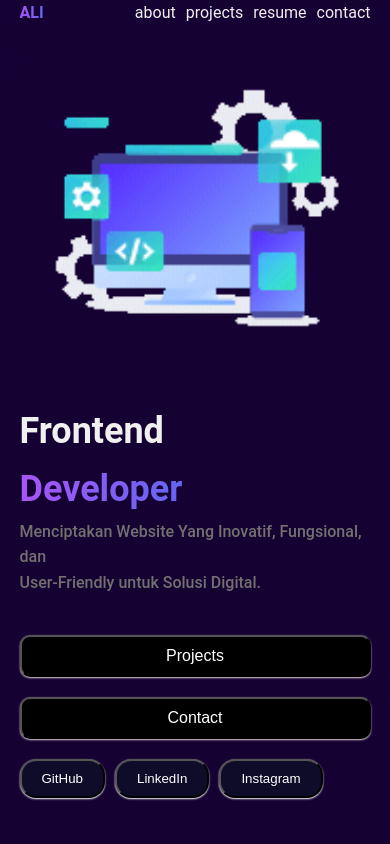
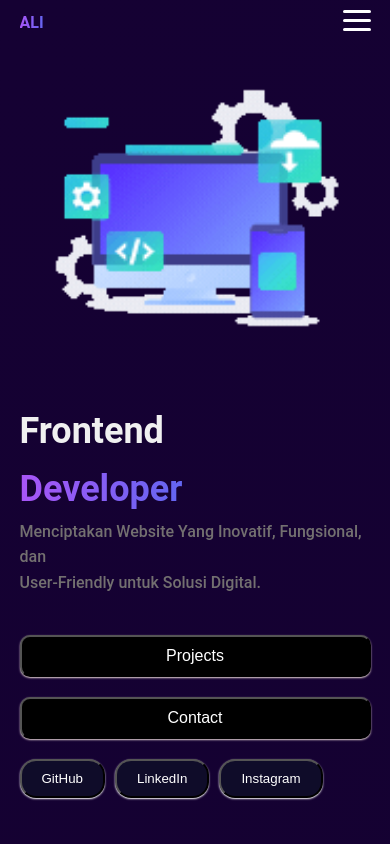
Before and after one commit to Alisher004/My-Portfolio-V2, a React (Vite) app: page / in a window 390 px wide. Shown: the top 844 px of the page. Built offline with nearby package versions, Linux system fonts and the light colour scheme.

Commit message:
m commit

```diff
--- a/src/components/header/Header.css
+++ b/src/components/header/Header.css
@@ -61,6 +61,9 @@
   #language-selector {
     padding: 8px 16px;
   }
+  .header{
+    padding: 10px 0;
+  }
 }
 
 @media (max-width: 480px) {
@@ -77,3 +80,55 @@
     font-size: 16px;
   }
 }
+
+.menu-icon {
+  display: none;
+  flex-direction: column;
+  justify-content: space-between;
+  width: 28px;
+  height: 21px;
+  cursor: pointer;
+}
+
+.menu-icon .bar {
+  height: 3px;
+  background-color: white;
+  border-radius: 4px;
+  transition: all 0.3s ease;
+}
+
+/* Анимация үчүн */
+.menu-icon.open .bar:nth-child(1) {
+  transform: rotate(45deg) translate(5px, 5px);
+}
+.menu-icon.open .bar:nth-child(2) {
+  opacity: 0;
+}
+.menu-icon.open .bar:nth-child(3) {
+  transform: rotate(-45deg) translate(5px, -5px);
+}
+
+/* Мобилдик версия үчүн */
+@media (max-width: 768px) {
+  .menu-icon {
+    display: flex;
+  }
+
+  .info-content {
+    display: none;
+    flex-direction: column;
+    background-color: #0f0c29;
+    position: absolute;
+    top: 40px;
+    right: 20px;
+    padding: 20px;
+    border-radius: 10px;
+    box-shadow: 0 2px 6px rgba(0,0,0,0.4);
+    width: 100%;
+  }
+
+  .info-content.show {
+    display: flex;
+    gap: 15px;
+  }
+}
--- a/src/components/header/index.jsx
+++ b/src/components/header/index.jsx
@@ -1,28 +1,39 @@
-import React from "react";
+import React, { useState } from "react";
 import "./Header.css";
 
 function Header() {
-  // Баракчанын башына жылдыруу функциясы
+  const [menuOpen, setMenuOpen] = useState(false);
+
   const scrollToTop = () => {
     window.scrollTo({ top: 0, behavior: "smooth" });
+    setMenuOpen(false);
   };
 
-  // Белгилүү бир секцияга жылдыруу функциясы
   const scrollToSection = (sectionId) => {
     const section = document.getElementById(sectionId);
     if (section) {
-      section.scrollIntoView({ behavior: "smooth",});
+      section.scrollIntoView({ behavior: "smooth" });
+      setMenuOpen(false); // Меню жабылат
     }
+  };
+
+  const toggleMenu = () => {
+    setMenuOpen(!menuOpen);
   };
 
   return (
     <header className="content">
       <div className="container">
         <div className="header">
-          <h1 onClick={scrollToTop} className="title">
-            ALI
-          </h1>
-          <div className="info-content">
+          <h1 onClick={scrollToTop} className="title">ALI</h1>
+
+          <div className={`menu-icon ${menuOpen ? "open" : ""}`} onClick={toggleMenu}>
+            <div className="bar"></div>
+            <div className="bar"></div>
+            <div className="bar"></div>
+          </div>
+
+          <div className={`info-content ${menuOpen ? "show" : ""}`}>
             <nav onClick={() => scrollToSection("about")}>about</nav>
             <nav onClick={() => scrollToSection("project")}>projects</nav>
             <nav onClick={() => scrollToSection("resume")}>resume</nav>
--- a/src/components/home/index.jsx
+++ b/src/components/home/index.jsx
@@ -10,6 +10,7 @@ function Homecom() {
   };
   return (
     <div className="home container">
+      <div>
       <div className="left-block">
         <h1>Frontend</h1>
         <strong>Developer</strong>
@@ -38,6 +39,7 @@ function Homecom() {
           </div>
         </div>
       </div>
+      </div>
       <div className="right-block">
         <img src="/Coding.gif" alt="Coding Animation" />
       </div>
--- a/src/components/model/Modal.css
+++ b/src/components/model/Modal.css
@@ -79,6 +79,7 @@
     }
     to {
       opacity: 0;
+      display: none;
       transform: scale(0.5);
     }
   }
--- a/src/pages/Home.jsx
+++ b/src/pages/Home.jsx
@@ -1,6 +1,6 @@
 import React from 'react'
 import Homecom from '../components/home'
-// import Modal from '../components/model'
+import Modal from '../components/model'
 import About from '../components/about'
 import Projects from '../components/projects'
 import Skills from '../components/skills'
@@ -12,7 +12,7 @@ function Home() {
 
   return (
     <div>
-      {/* <Modal /> */}
+      <Modal />
       <Homecom />
       <About />
       <Projects />
```
